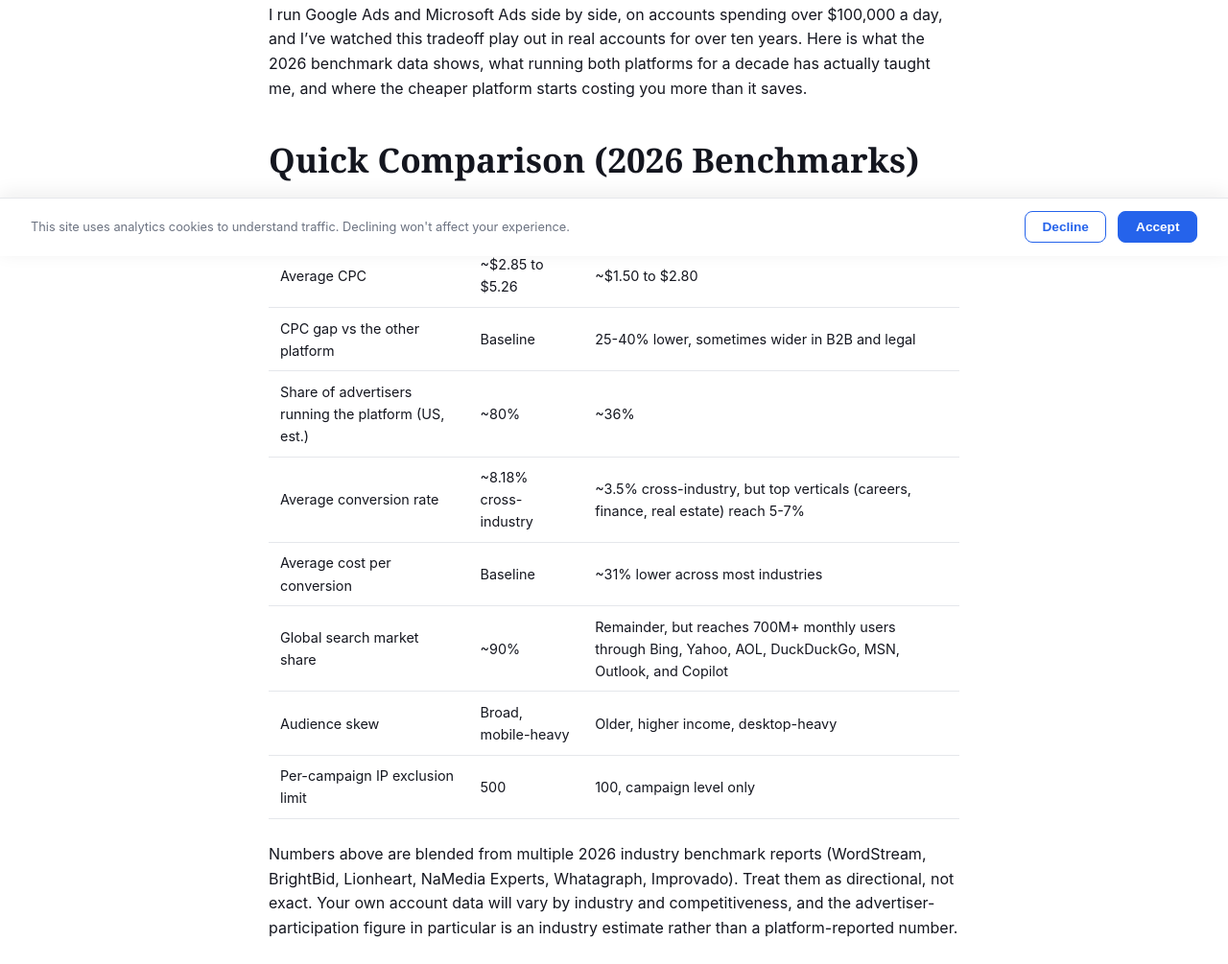
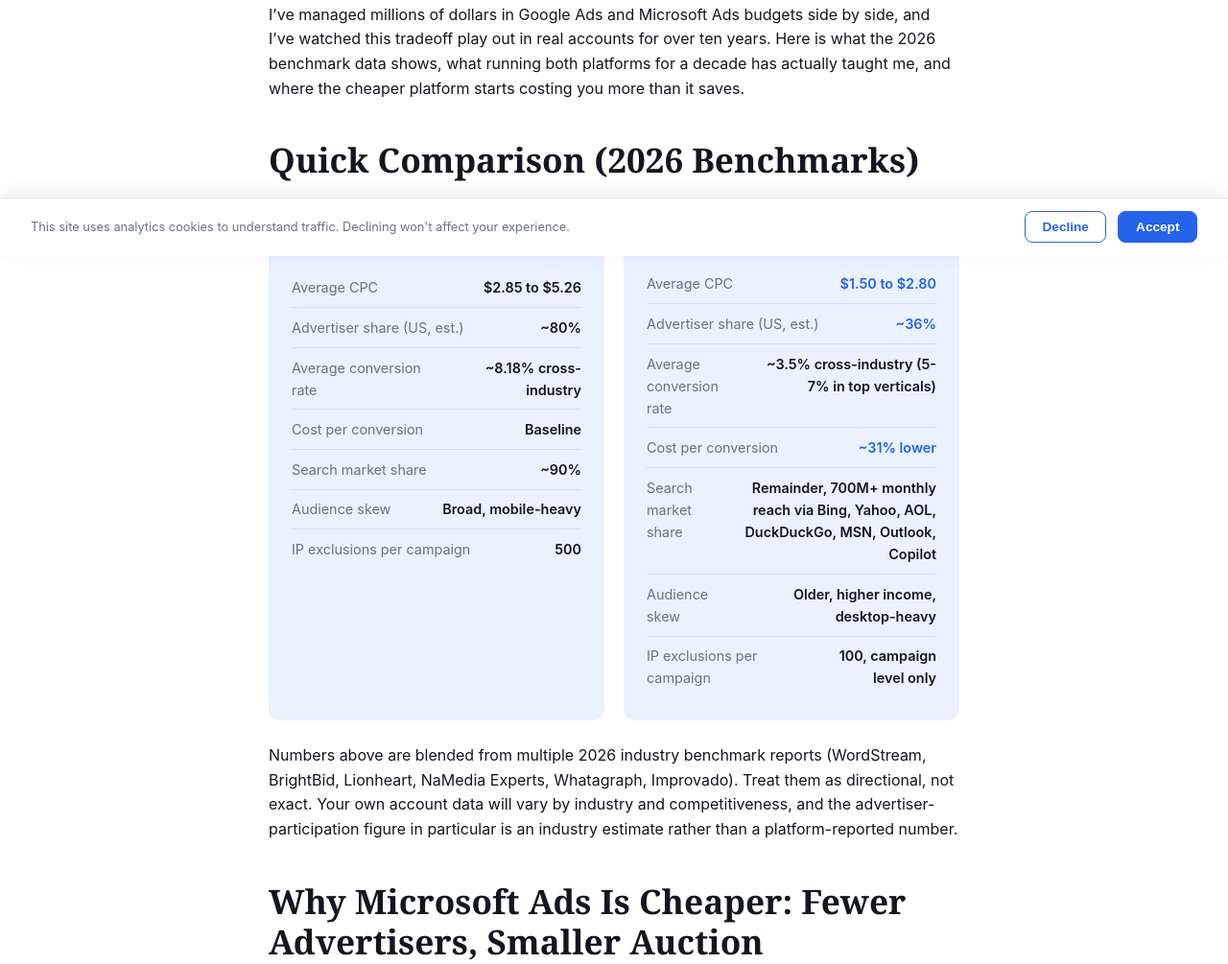
Before and after one commit to KsenijaPest/kseniia-site, an Astro site: page /blog/microsoft-ads-vs-google-ads in a window 1280 px wide. Shown: the part 533-1538 px from the top of the page at 96% size. Built offline with nearby package versions, Linux system fonts and the light colour scheme; Astro itself is replaced by a stand-in of ours.

Commit message:
Blog post feedback: past-tense budget claim, visual comparison cards
- Fixed "I run/manage $100,000/day accounts" present-tense phrasing
  (that's past experience, not current) in the post body, CTA section,
  and llms.txt post summary, replaced with "millions of dollars in
  budget managed" framing
- Replaced the plain markdown Quick Comparison table with styled
  two-column comparison cards (Google Ads vs Microsoft Ads, platform
  logos, labeled rows), kept as real HTML/text for AI crawler and
  screen reader accessibility, not an image
- Same card treatment for the real-account CPC/conversion/cost-per-
  conversion example, with the $119 vs $167 headline number visually
  emphasized

```diff
--- a/public/llms.txt
+++ b/public/llms.txt
@@ -11,7 +11,7 @@ Full page text (for systems that prefer complete source over summaries): https:/
 - [Home](https://kseniiashermin.com/): Overview, platform expertise (Google Ads, Microsoft Ads), and industries served.
 - [Case Studies](https://kseniiashermin.com/case-studies/): Real account results, including a 5X lead gen scale-up in health insurance, a 90-day launch for a mental health brand, a 25X vertical scale-up in insurance lead gen, and 36X order growth in e-commerce.
 - [Blog](https://kseniiashermin.com/blog/): Articles on paid search and PPC, written from hands-on account management.
-  - [Microsoft Ads vs Google Ads: Cost, Competition, and Bot Traffic (2026 Data)](https://kseniiashermin.com/blog/microsoft-ads-vs-google-ads/): CPC, conversion rate, and cost-per-conversion benchmarks for both platforms, plus the bot-traffic and invalid-click risk that comes with Microsoft Ads' thinner auction, from someone running both platforms on accounts spending over $100,000/day.
+  - [Microsoft Ads vs Google Ads: Cost, Competition, and Bot Traffic (2026 Data)](https://kseniiashermin.com/blog/microsoft-ads-vs-google-ads/): CPC, conversion rate, and cost-per-conversion benchmarks for both platforms, plus the bot-traffic and invalid-click risk that comes with Microsoft Ads' thinner auction, from someone who has managed millions of dollars in budget across both platforms.
 - [Work With Me](https://kseniiashermin.com/services/): Audits, consultations, and ongoing account management for Google Ads, Microsoft Ads, and Meta Ads, plus FAQ on budget, e-commerce, platforms, and industries.
 - [For Employers](https://kseniiashermin.com/for-employers/): Background for hiring managers considering Kseniia for a full-time or fractional Performance Marketing Manager role.
 - [About](https://kseniiashermin.com/about/): Full career history and client testimonials.
--- a/src/content/blog/microsoft-ads-vs-google-ads.md
+++ b/src/content/blog/microsoft-ads-vs-google-ads.md
@@ -20,20 +20,48 @@ faq:
 
 Microsoft Ads costs 25 to 40 percent less per click than Google Ads on average, mainly because far fewer advertisers bid there, and its cost per conversion runs about 31 percent lower across most industries. Google still converts at a higher rate overall and dominates on raw search volume. Neither platform wins outright. Microsoft wins on efficiency, Google wins on scale, and the platform with less competition also carries a traffic-quality risk that Google advertisers rarely have to think about.
 
-I run Google Ads and Microsoft Ads side by side, on accounts spending over $100,000 a day, and I've watched this tradeoff play out in real accounts for over ten years. Here is what the 2026 benchmark data shows, what running both platforms for a decade has actually taught me, and where the cheaper platform starts costing you more than it saves.
+I've managed millions of dollars in Google Ads and Microsoft Ads budgets side by side, and I've watched this tradeoff play out in real accounts for over ten years. Here is what the 2026 benchmark data shows, what running both platforms for a decade has actually taught me, and where the cheaper platform starts costing you more than it saves.
 
 ## Quick Comparison (2026 Benchmarks)
 
-| | Google Ads | Microsoft Ads |
-|---|---|---|
-| Average CPC | ~$2.85 to $5.26 | ~$1.50 to $2.80 |
-| CPC gap vs the other platform | Baseline | 25-40% lower, sometimes wider in B2B and legal |
-| Share of advertisers running the platform (US, est.) | ~80% | ~36% |
-| Average conversion rate | ~8.18% cross-industry | ~3.5% cross-industry, but top verticals (careers, finance, real estate) reach 5-7% |
-| Average cost per conversion | Baseline | ~31% lower across most industries |
-| Global search market share | ~90% | Remainder, but reaches 700M+ monthly users through Bing, Yahoo, AOL, DuckDuckGo, MSN, Outlook, and Copilot |
-| Audience skew | Broad, mobile-heavy | Older, higher income, desktop-heavy |
-| Per-campaign IP exclusion limit | 500 | 100, campaign level only |
+<div class="compare-cards">
+  <div class="compare-card">
+    <div class="compare-card-header">
+      <svg viewBox="0 0 48 48" width="28" height="28" role="img" aria-label="Google Ads">
+        <path fill="#4285F4" d="M24 9.5c3.4 0 6.4 1.2 8.8 3.5l6.6-6.6C35.5 2.6 30.1 0 24 0 14.6 0 6.5 5.4 2.6 13.2l7.7 6c1.8-5.5 7-9.7 13.7-9.7Z"/>
+        <path fill="#34A853" d="M46.5 24.5c0-1.6-.1-3.2-.4-4.7H24v9h12.6c-.5 3-2.2 5.5-4.7 7.2l7.3 5.7c4.3-4 6.8-9.9 6.8-17.2Z"/>
+        <path fill="#FBBC05" d="M10.3 28.5a14.5 14.5 0 0 1 0-9l-7.7-6a24 24 0 0 0 0 21l7.7-6Z"/>
+        <path fill="#EA4335" d="M24 48c6.1 0 11.3-2 15-5.5l-7.3-5.7c-2 1.4-4.7 2.2-7.7 2.2-6.6 0-12.2-4.5-14.2-10.5l-7.7 6C6.5 42.6 14.6 48 24 48Z"/>
+      </svg>
+      <h3>Google Ads</h3>
+    </div>
+    <div class="compare-row"><span class="compare-label">Average CPC</span><span class="compare-value">$2.85 to $5.26</span></div>
+    <div class="compare-row"><span class="compare-label">Advertiser share (US, est.)</span><span class="compare-value">~80%</span></div>
+    <div class="compare-row"><span class="compare-label">Average conversion rate</span><span class="compare-value">~8.18% cross-industry</span></div>
+    <div class="compare-row"><span class="compare-label">Cost per conversion</span><span class="compare-value">Baseline</span></div>
+    <div class="compare-row"><span class="compare-label">Search market share</span><span class="compare-value">~90%</span></div>
+    <div class="compare-row"><span class="compare-label">Audience skew</span><span class="compare-value">Broad, mobile-heavy</span></div>
+    <div class="compare-row"><span class="compare-label">IP exclusions per campaign</span><span class="compare-value">500</span></div>
+  </div>
+  <div class="compare-card">
+    <div class="compare-card-header">
+      <svg viewBox="0 0 24 24" width="24" height="24" role="img" aria-label="Microsoft Ads">
+        <rect x="1" y="1" width="10" height="10" fill="#F25022"/>
+        <rect x="13" y="1" width="10" height="10" fill="#7FBA00"/>
+        <rect x="1" y="13" width="10" height="10" fill="#00A4EF"/>
+        <rect x="13" y="13" width="10" height="10" fill="#FFB900"/>
+      </svg>
+      <h3>Microsoft Ads</h3>
+    </div>
+    <div class="compare-row"><span class="compare-label">Average CPC</span><span class="compare-value compare-highlight">$1.50 to $2.80</span></div>
+    <div class="compare-row"><span class="compare-label">Advertiser share (US, est.)</span><span class="compare-value compare-highlight">~36%</span></div>
+    <div class="compare-row"><span class="compare-label">Average conversion rate</span><span class="compare-value">~3.5% cross-industry (5-7% in top verticals)</span></div>
+    <div class="compare-row"><span class="compare-label">Cost per conversion</span><span class="compare-value compare-highlight">~31% lower</span></div>
+    <div class="compare-row"><span class="compare-label">Search market share</span><span class="compare-value">Remainder, 700M+ monthly reach via Bing, Yahoo, AOL, DuckDuckGo, MSN, Outlook, Copilot</span></div>
+    <div class="compare-row"><span class="compare-label">Audience skew</span><span class="compare-value">Older, higher income, desktop-heavy</span></div>
+    <div class="compare-row"><span class="compare-label">IP exclusions per campaign</span><span class="compare-value">100, campaign level only</span></div>
+  </div>
+</div>
 
 Numbers above are blended from multiple 2026 industry benchmark reports (WordStream, BrightBid, Lionheart, NaMedia Experts, Whatagraph, Improvado). Treat them as directional, not exact. Your own account data will vary by industry and competitiveness, and the advertiser-participation figure in particular is an industry estimate rather than a platform-reported number.
 
@@ -107,13 +135,46 @@ Microsoft's reach also extends beyond Bing itself, into Yahoo, AOL, DuckDuckGo,
 
 ## What This Looks Like In a Real Account
 
-In one national US services account I manage, running both platforms side by side: Google Ads averages a $9.20 CPC at a 5.5% conversion rate, which works out to roughly $167 cost per conversion. Microsoft Ads averages a $2.64 CPC at a 2.21% conversion rate, roughly $119 cost per conversion, about 29% lower than Google despite converting at less than half the rate.
+In one national US services account I managed, running both platforms side by side:
+
+<div class="compare-cards compare-cards-compact">
+  <div class="compare-card">
+    <div class="compare-card-header">
+      <svg viewBox="0 0 48 48" width="24" height="24" role="img" aria-label="Google Ads">
+        <path fill="#4285F4" d="M24 9.5c3.4 0 6.4 1.2 8.8 3.5l6.6-6.6C35.5 2.6 30.1 0 24 0 14.6 0 6.5 5.4 2.6 13.2l7.7 6c1.8-5.5 7-9.7 13.7-9.7Z"/>
+        <path fill="#34A853" d="M46.5 24.5c0-1.6-.1-3.2-.4-4.7H24v9h12.6c-.5 3-2.2 5.5-4.7 7.2l7.3 5.7c4.3-4 6.8-9.9 6.8-17.2Z"/>
+        <path fill="#FBBC05" d="M10.3 28.5a14.5 14.5 0 0 1 0-9l-7.7-6a24 24 0 0 0 0 21l7.7-6Z"/>
+        <path fill="#EA4335" d="M24 48c6.1 0 11.3-2 15-5.5l-7.3-5.7c-2 1.4-4.7 2.2-7.7 2.2-6.6 0-12.2-4.5-14.2-10.5l-7.7 6C6.5 42.6 14.6 48 24 48Z"/>
+      </svg>
+      <h3>Google Ads</h3>
+    </div>
+    <div class="compare-row"><span class="compare-label">CPC</span><span class="compare-value">$9.20</span></div>
+    <div class="compare-row"><span class="compare-label">Conversion rate</span><span class="compare-value">5.5%</span></div>
+    <div class="compare-row"><span class="compare-label">Cost per conversion</span><span class="compare-value compare-big">$167</span></div>
+  </div>
+  <div class="compare-card">
+    <div class="compare-card-header">
+      <svg viewBox="0 0 24 24" width="20" height="20" role="img" aria-label="Microsoft Ads">
+        <rect x="1" y="1" width="10" height="10" fill="#F25022"/>
+        <rect x="13" y="1" width="10" height="10" fill="#7FBA00"/>
+        <rect x="1" y="13" width="10" height="10" fill="#00A4EF"/>
+        <rect x="13" y="13" width="10" height="10" fill="#FFB900"/>
+      </svg>
+      <h3>Microsoft Ads</h3>
+    </div>
+    <div class="compare-row"><span class="compare-label">CPC</span><span class="compare-value">$2.64</span></div>
+    <div class="compare-row"><span class="compare-label">Conversion rate</span><span class="compare-value">2.21%</span></div>
+    <div class="compare-row"><span class="compare-label">Cost per conversion</span><span class="compare-value compare-big compare-highlight">$119</span></div>
+  </div>
+</div>
+
+$119 versus $167: Microsoft wins on cost per conversion by about 29%, despite converting at less than half of Google's rate.
 
 That gap is the whole thesis in one account. Google's conversion rate is more than double Microsoft's, real quality, a more deliberate searcher, a cleaner auction. But that quality comes from a crowded, competitive auction, and competition is exactly what drives the CPC up to $9.20. Microsoft's click is 71% cheaper because far fewer advertisers are bidding on it, and even with a conversion rate less than half of Google's, the cheaper click still wins on cost per conversion, $119 versus $167. Better quality on Google loses to lower competition on Microsoft once you look at the number that actually matters. It only wins because the account gets the weekly placement and search term attention described above, without that, a conversion rate this much lower than Google's would have eaten the entire CPC advantage and then some.
 
 ## Want This Managed For You?
 
-I've managed Google Ads and Microsoft Ads side by side for over ten years, on accounts spending more than $100,000 a day. If your Google Ads account is already profitable and you're weighing whether Microsoft is worth the extra platform to manage, or your Microsoft Ads account already exists but nobody has been watching the placements and search terms closely enough, that is exactly the kind of account I take on.
+I've managed millions of dollars in Google Ads and Microsoft Ads budgets side by side, over ten years. If your Google Ads account is already profitable and you're weighing whether Microsoft is worth the extra platform to manage, or your Microsoft Ads account already exists but nobody has been watching the placements and search terms closely enough, that is exactly the kind of account I take on.
 
 [Get in touch about Microsoft Ads management](/contact?interest=Ongoing%20management), or see what's included in an [audit or ongoing management](/services).
 
--- a/src/pages/blog/[...slug].astro
+++ b/src/pages/blog/[...slug].astro
@@ -83,6 +83,51 @@ const schema = faqSchema ? [articleSchema, faqSchema] : [articleSchema];
   .post-body :global(th), .post-body :global(td) { text-align: left; padding: 0.6rem 0.75rem; border-bottom: 1px solid var(--color-line); }
   .post-body :global(th) { color: var(--color-muted); font-weight: 600; }
   .post-body :global(a) { color: var(--color-accent); }
+
+  .post-body :global(.compare-cards) {
+    display: grid;
+    grid-template-columns: 1fr 1fr;
+    gap: 1.25rem;
+    margin: 1.5rem 0;
+  }
+  @media (max-width: 640px) {
+    .post-body :global(.compare-cards) { grid-template-columns: 1fr; }
+  }
+  .post-body :global(.compare-card) {
+    background: var(--color-accent-light);
+    border-radius: 12px;
+    padding: 1.5rem;
+  }
+  .post-body :global(.compare-card-header) {
+    display: flex;
+    align-items: center;
+    gap: 0.6rem;
+    margin-bottom: 1rem;
+  }
+  .post-body :global(.compare-card-header h3) {
+    margin: 0;
+    font-size: 1.05rem;
+  }
+  .post-body :global(.compare-row) {
+    display: flex;
+    justify-content: space-between;
+    align-items: baseline;
+    gap: 1rem;
+    padding: 0.55rem 0;
+    border-bottom: 1px solid rgba(20, 22, 31, 0.08);
+    font-size: 0.9rem;
+  }
+  .post-body :global(.compare-row:last-child) { border-bottom: none; }
+  .post-body :global(.compare-label) { color: var(--color-muted); }
+  .post-body :global(.compare-value) { color: var(--color-ink); font-weight: 600; text-align: right; }
+  .post-body :global(.compare-highlight) { color: var(--color-accent); }
+  .post-body :global(.compare-big) {
+    font-family: var(--font-serif);
+    font-size: 1.6rem;
+    font-weight: 700;
+  }
+  .post-body :global(.compare-cards-compact .compare-card) { padding: 1.25rem 1.5rem; }
+
   .post-faq { margin-top: 3rem; }
   .post-back { margin-top: 3rem; }
 </style>
```
